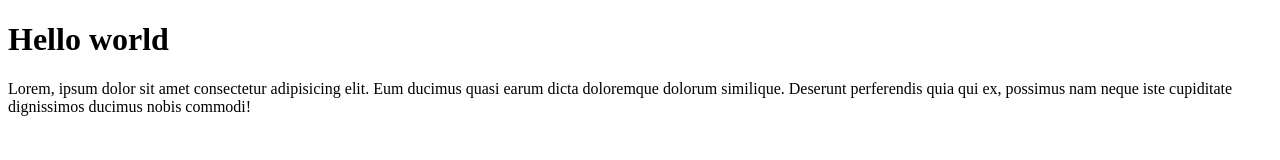
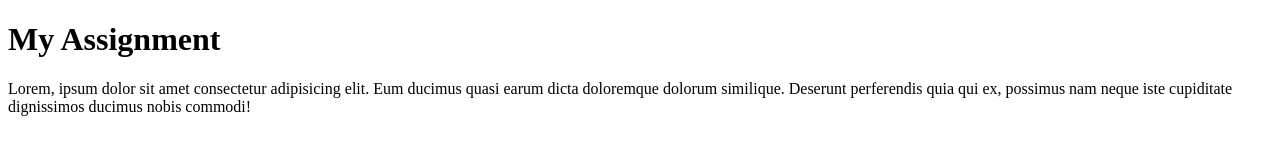
Before and after one commit to annleit/first-repo-annleit, a plain HTML site: page index.html in a window 1280 px wide. Drawn offline with Linux system fonts and the light colour scheme.

Commit message:
Changed text on home page and created folders Images, CSS and JS

```diff
--- a/index.html
+++ b/index.html
@@ -4,8 +4,8 @@
     <meta charset="UTF-8">
     <meta http-equiv="X-UA-Compatible" content="IE=edge">
     <meta name="viewport" content="width=device-width, initial-scale=1.0">
-    <title>Document</title>
-    <h1>Hello world</h1>
+    <title>My Assignment</title>
+    <h1>My Assignment</h1>
     <p>Lorem, ipsum dolor sit amet consectetur adipisicing elit. Eum ducimus quasi earum dicta doloremque dolorum similique. Deserunt perferendis quia qui ex, possimus nam neque iste cupiditate dignissimos ducimus nobis commodi!</p>
 </head>
 <body>
```
